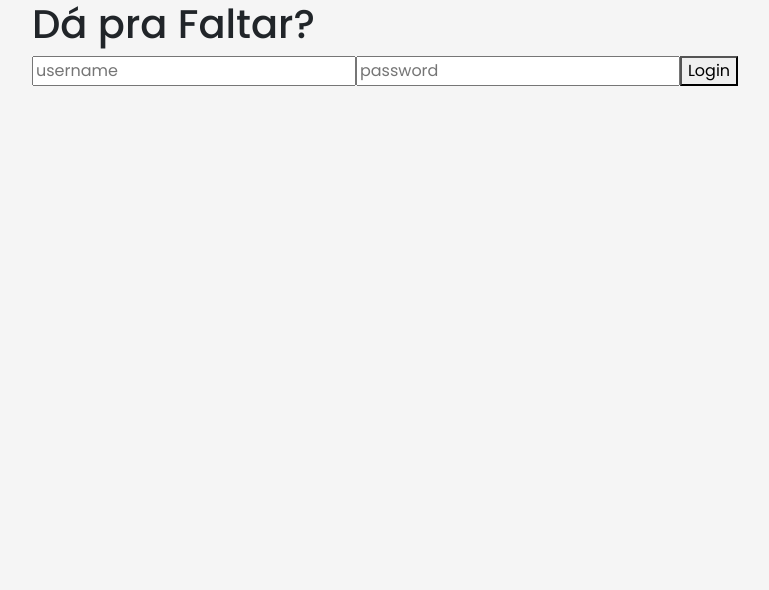
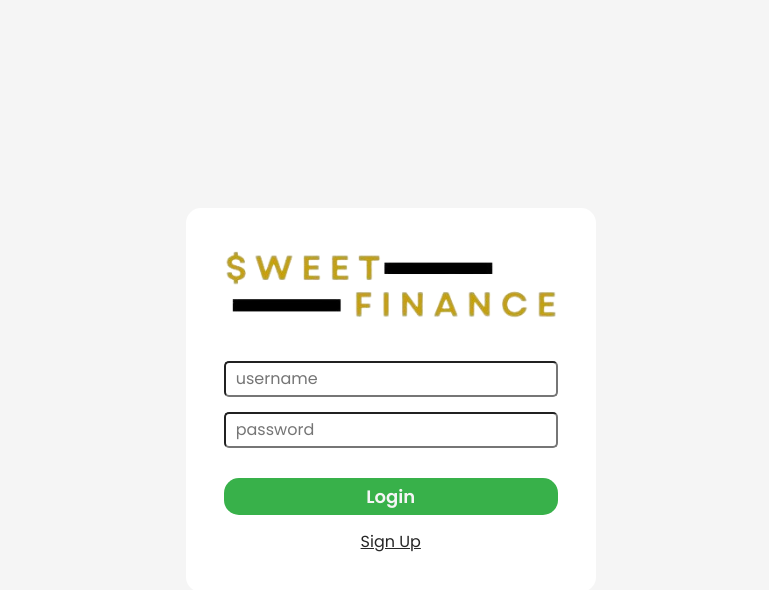
Before and after one commit to leowitcroz/Finance, a Vue app: page /auth in a window 1280 px wide. Shown: the top 590 px of the page, without its empty margins (255-1024 px from the left). Built offline with nearby package versions, Linux system fonts and the light colour scheme.

Commit message:
login pagina feita

```diff
--- a/src/auth/authView.vue
+++ /dev/null
@@ -1,11 +0,0 @@
-<template>
-    <div class="container" style="display: flex; justify-content: center">
-        <div class="login_box">
-            <h1 class="logo">Dá pra Faltar?</h1>
-            <input class="input" type="text" placeholder="username" >
-            <input class="input" type="password" placeholder="password">
-            <button class="button" >Login</button>
-        </div>
-
-    </div>
-</template>
--- /dev/null
+++ b/src/auth/logInView.vue
@@ -0,0 +1,47 @@
+<template>
+    <input class="input" type="text" placeholder="username" />
+          <input class="input" type="password" placeholder="password" />
+          <div class="buttons">
+              <button class="login_btn">Login</button>
+              <a href="" class="signUp">Sign Up</a>
+          </div>
+</template>
+
+
+<style>
+.input {
+  margin-bottom: 15px;
+  padding: 4px;
+  padding-left: 10px;
+  border-radius: 5px;
+}
+.buttons{
+    display: flex;
+    justify-content: center;
+    width: 100%;
+    flex-direction: column;
+    align-items: center;
+}
+
+.login_btn {
+  margin-top: 15px;
+  border: none;
+  background-color: #38b14a;
+  color: whitesmoke;
+  font-size: 18px;
+  font-weight: 600;
+  cursor: pointer;
+  border-radius: 15px;
+  padding: 5px;
+  width: 100%;
+}
+
+.login_btn:hover {
+  text-decoration: underline;
+}
+
+.signUp{
+    margin-top: 15px;
+    color: rgb(39, 39, 39);
+}
+</style>
--- /dev/null
+++ b/src/layout/authLayout.vue
@@ -0,0 +1,75 @@
+<template>
+    <div class="container" style="display: flex; justify-content: center">
+      <div class="login_box">
+        <div class="itens">
+          <img class="logo" src="../assets/logo.png" alt="" />
+            <router-view/>
+        </div>
+      </div>
+    </div>
+  </template>
+
+
+  <style>
+  .container {
+    height: 100vh;
+  }
+
+  .login_box {
+    display: flex;
+    justify-content: center;
+    align-items: center;
+  }
+
+  .itens {
+    display: flex;
+    flex-direction: column;
+    background-color: white;
+    padding-top: 10%;
+    padding-bottom: 10%;
+    padding-left: 10%;
+    padding-right: 10%;
+    border-radius: 15px;
+  }
+
+  .logo {
+    width: 100%;
+    margin-bottom: 40px;
+  }
+
+  .input {
+    margin-bottom: 15px;
+    padding: 4px;
+    padding-left: 10px;
+    border-radius: 5px;
+  }
+  .buttons{
+      display: flex;
+      justify-content: center;
+      width: 100%;
+      flex-direction: column;
+      align-items: center;
+  }
+
+  .login_btn {
+    margin-top: 15px;
+    border: none;
+    background-color: #38b14a;
+    color: whitesmoke;
+    font-size: 18px;
+    font-weight: 600;
+    cursor: pointer;
+    border-radius: 15px;
+    padding: 5px;
+    width: 100%;
+  }
+
+  .login_btn:hover {
+    text-decoration: underline;
+  }
+
+  .signUp{
+      margin-top: 15px;
+      color: rgb(39, 39, 39);
+  }
+  </style>
--- a/src/router/index.ts
+++ b/src/router/index.ts
@@ -2,7 +2,9 @@
 import HomeView from '../views/HomeView.vue'
 import MainLayout from '../layout/mainLayout.vue'
 import ExpensesView from '../views/ExpensesView.vue'
-import AuthView from '../auth/authView.vue'
+import AuthLayoutView from '../layout/authLayout.vue'
+import LogInView from '../auth/logInView.vue'
+
 
 const routes: Array<RouteRecordRaw> = [
 
@@ -26,8 +28,14 @@
   },
   {
     path:'/auth',
-    component:AuthView,
-    name:'auth',
+    component:AuthLayoutView,
+    children: [
+      {
+        path: '',
+        name: 'login',
+        component: LogInView,
+      },
+    ]
   }
 
 ]
```
Also changed, not shown: src/assets/logo.png.
